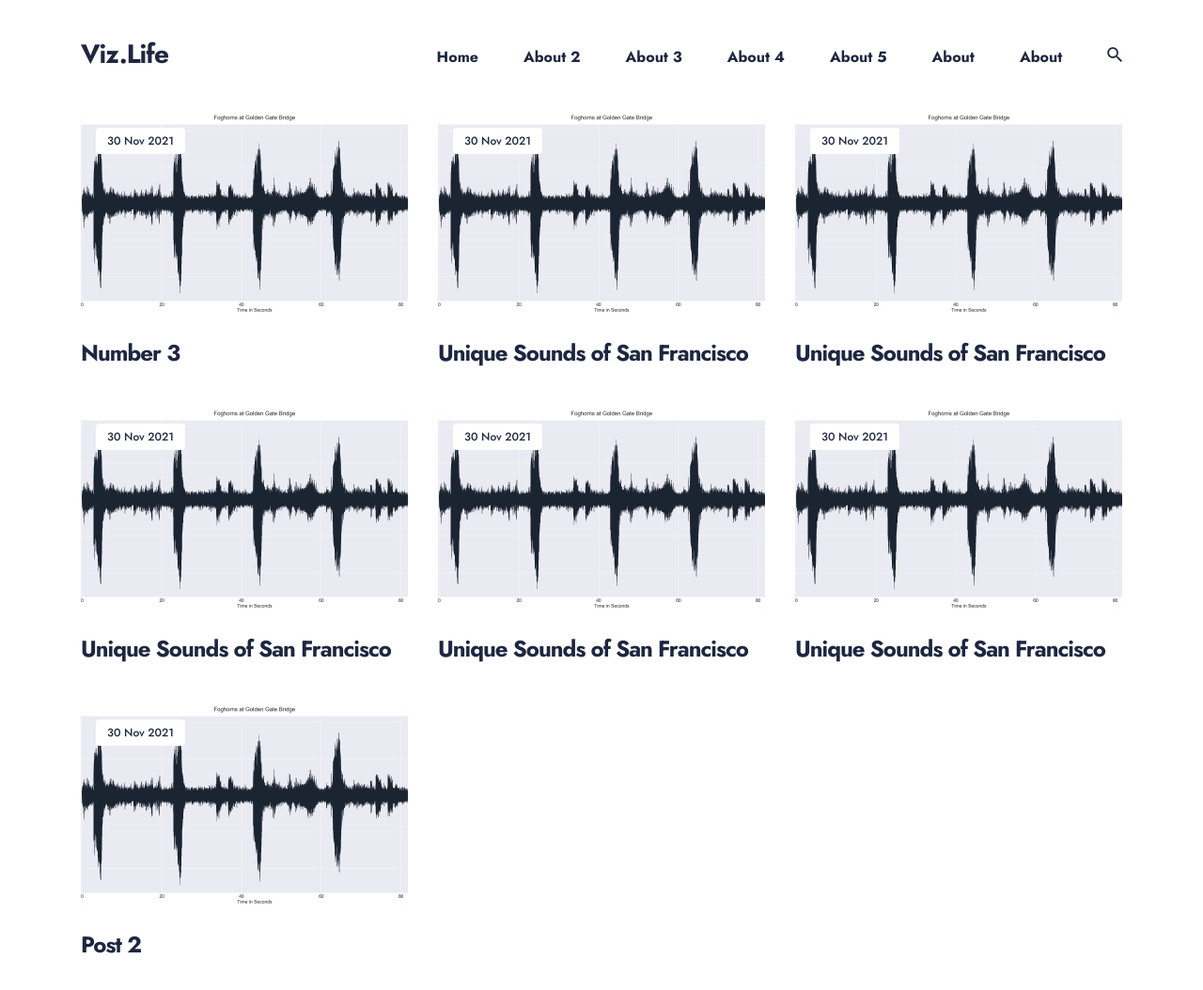
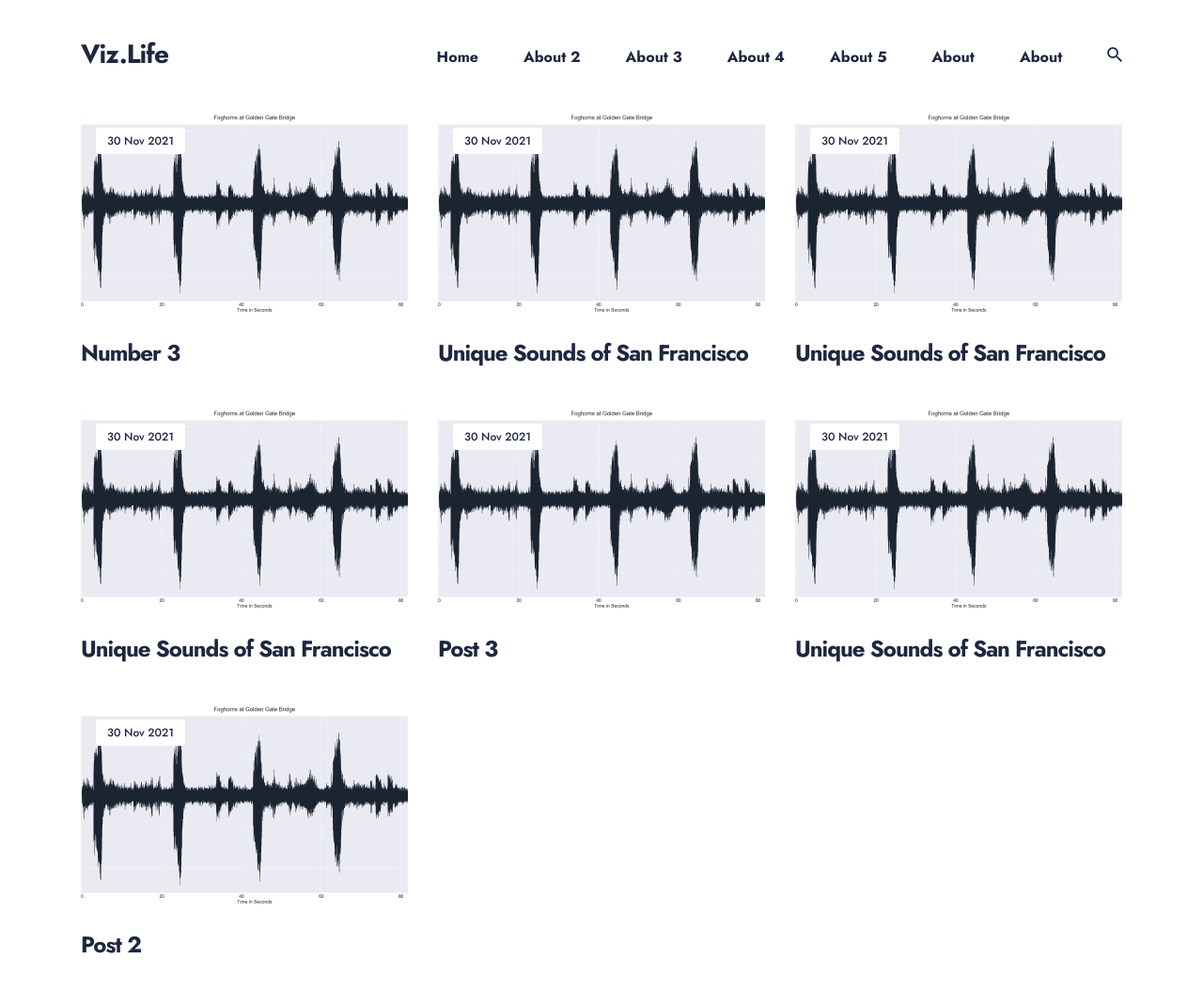
Before and after one commit to vizdotlife/vizdotlife.github.io, a Jekyll site: the page built from index.html, in a window 1280 px wide, cut to the strip 0-1061 px from the top of the page. Shown: the top 1054 px of the strip at 94% size. Built offline with Jekyll 4.4.1, drawn with Linux system fonts in a browser that asks for light colours; nearby versions of some CDN libraries; the list of posts is cut into pages by our own code.

Commit message:
Update 2022-01-01-hello-3.md

```diff
--- a/_posts/2022-01-01-hello-3.md
+++ b/_posts/2022-01-01-hello-3.md
@@ -1,10 +1,10 @@
 ---
 layout: post
-title: Unique Sounds of San Francisco
+title: Post 3
 description:
 date:   2021-11-30 15:01:35 +0300
 image: '/images/posts/unique_sounds/fog-horns-chart-1.png'
-num: 5
+num: 3
 tags:   [CNFTs,Cardano, wall-art]
 ---
 
```
